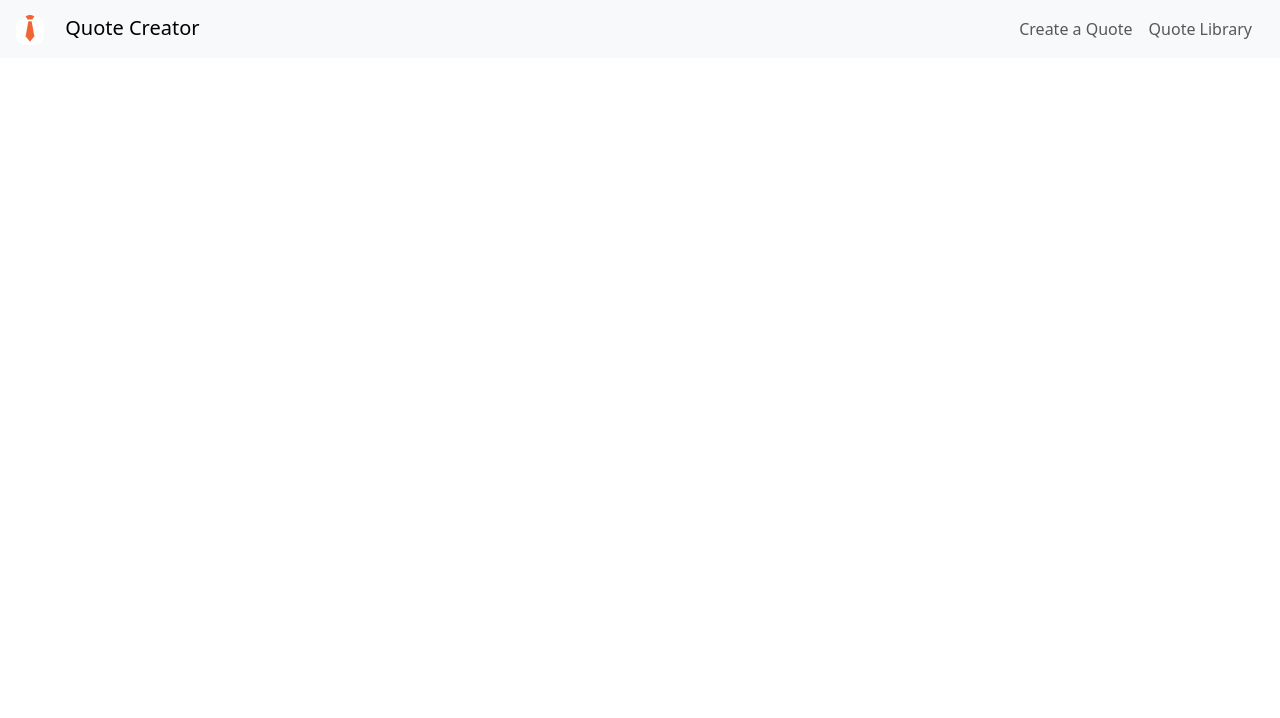
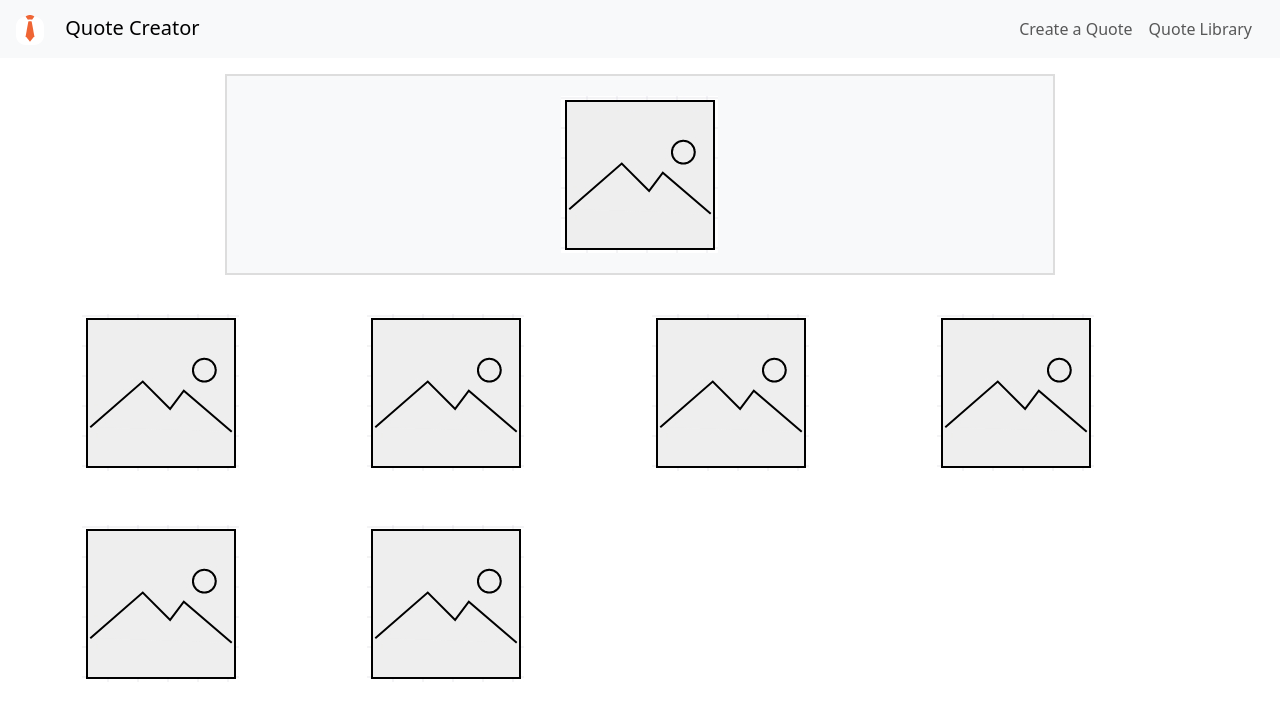
Before and after one commit to Lyonieee/Quote_Creator, a plain HTML site: page library.html in a window 1280 px wide. Drawn offline with nearby package versions, Linux system fonts and the light colour scheme.

Commit message:
Add Library Image Preview Section and Quote Previews Section to library.html
Library preview container with image, sizing of image, Quote Previews Section with sizing and scrolling

```diff
--- a/library.html
+++ b/library.html
@@ -29,6 +29,54 @@
         </div>
     </nav>
 
+    <!-- Library Image Preview Section -->
+    <div class="container-fluid my-3">
+        <div class="row justify-content-center">
+            <div class="col-lg-8">
+                <div id="libraryImagePreview" class="preview-container">
+                    <img src="img/img.jpg" alt="Library Image" class="img-fluid library-preview">
+                </div>
+            </div>
+        </div>
+    </div>
+
+    <!-- Quote Previews Section -->
+            <div class="container mt-4">
+                <div class="row">
+                    <div class="col-12">
+                        <div class="small-previews-scrollable"> <!-- Kontejner umožňující svislé posouvání -->
+                            <div class="row g-4"> <!-- g-4 pro zachování mezery mezi náhledy -->
+                                <div class="col-6 col-md-3 small-preview">
+                                    <img src="img/img.jpg" class="img-fluid" alt="Malý náhled">
+                                </div>
+                                <div class="col-6 col-md-3 small-preview">
+                                    <img src="img/img.jpg" class="img-fluid" alt="Malý náhled">
+                                </div>
+                                <div class="col-6 col-md-3 small-preview">
+                                    <img src="img/img.jpg" class="img-fluid" alt="Malý náhled">
+                                </div>
+                                <div class="col-6 col-md-3 small-preview">
+                                    <img src="img/img.jpg" class="img-fluid" alt="Malý náhled">
+                                </div>
+                                <div class="col-6 col-md-3 small-preview">
+                                    <img src="img/img.jpg" class="img-fluid" alt="Malý náhled">
+                                </div>
+                                <div class="col-6 col-md-3 small-preview">
+                                    <img src="img/img.jpg" class="img-fluid" alt="Malý náhled">
+                                </div>
+                            </div>
+                        </div>
+                    </div>
+                </div>
+            </div>
+
+
+
+
+            </div>
+        </div>
+    </div>
+
 
 
     <script src="https://cdn.jsdelivr.net/npm/bootstrap@5.3.2/dist/js/bootstrap.bundle.min.js" integrity="sha384-C6RzsynM9kWDrMNeT87bh95OGNyZPhcTNXj1NW7RuBCsyN/o0jlpcV8Qyq46cDfL" crossorigin="anonymous"></script>
--- a/style.css
+++ b/style.css
@@ -13,7 +13,7 @@
     margin-right: 20px; /* Nastaví odsazení pravého okraje pro hamburger menu */
 }
 
-.live-preview {
+.preview-container {
     border: 2px solid #ddd; /* Nastaví okraj */
     padding: 20px; /* Vnitřní okraje pro text */
     background-color: #f8f9fa; /* Světlé pozadí */
@@ -22,3 +22,25 @@
     justify-content: center; /* Centrování obsahu flex kontejneru */
     align-items: center; /* Zarovnání položek ve flex kontejneru */
 }
+
+/* Quote Previews Section styling */
+
+
+.library-preview {
+    max-height: 300px; /* Přizpůsobte výšku vašim potřebám */
+    width: max-width;
+    overflow: hidden; /* Prořezává přebytečný obsah */
+}
+
+.small-preview {
+    max-height: 200px; /* Přizpůsobte vašim potřebám */
+    width: max-width;
+    overflow: hidden; /* Ukrojí přebytečný obsah */
+    padding: 15px;
+}
+
+.small-previews-scrollable {
+    max-height: 400px; /* Nastavte maximální výšku podle potřeb */
+    overflow-y: auto; /* Zobrazí svislý posuvník, pokud je obsah delší než maximální výška */
+    overflow-x: hidden;
+}
```
Also changed, not shown: index.html (+7 -7 lines).
